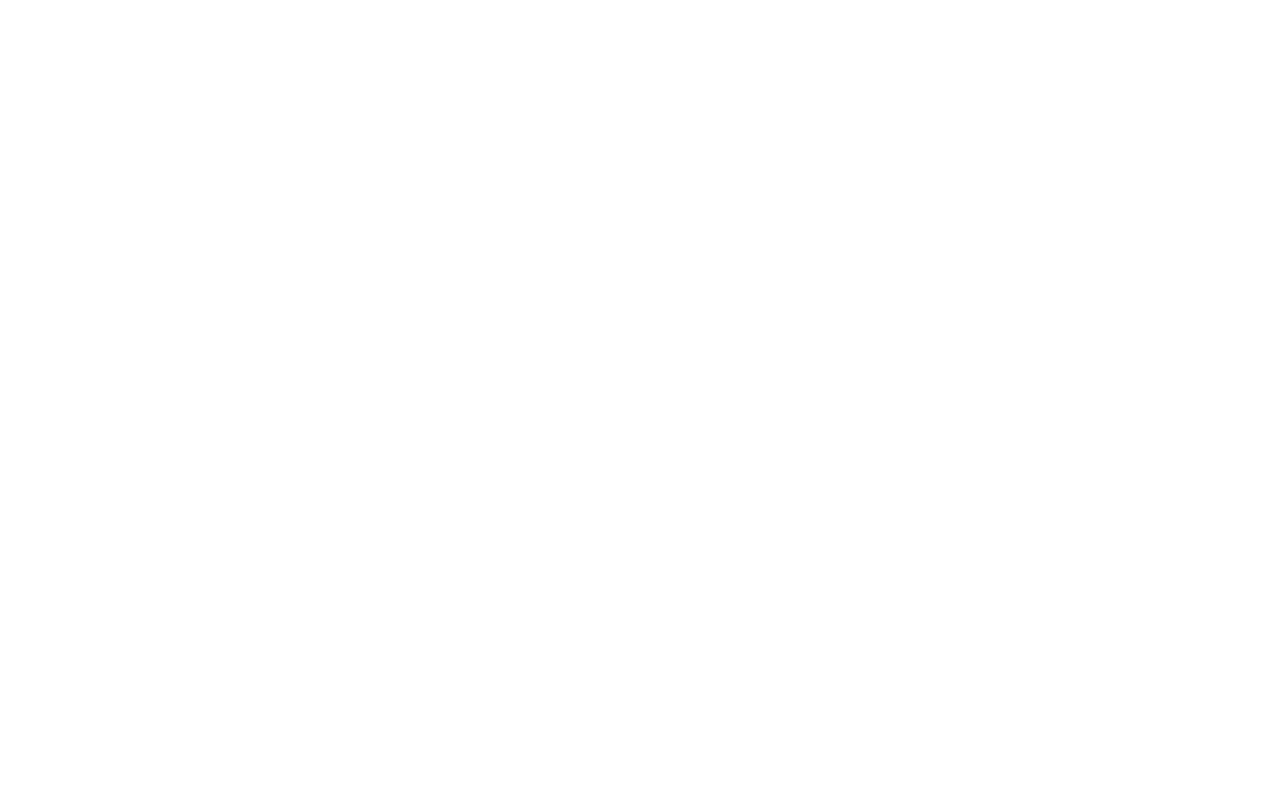
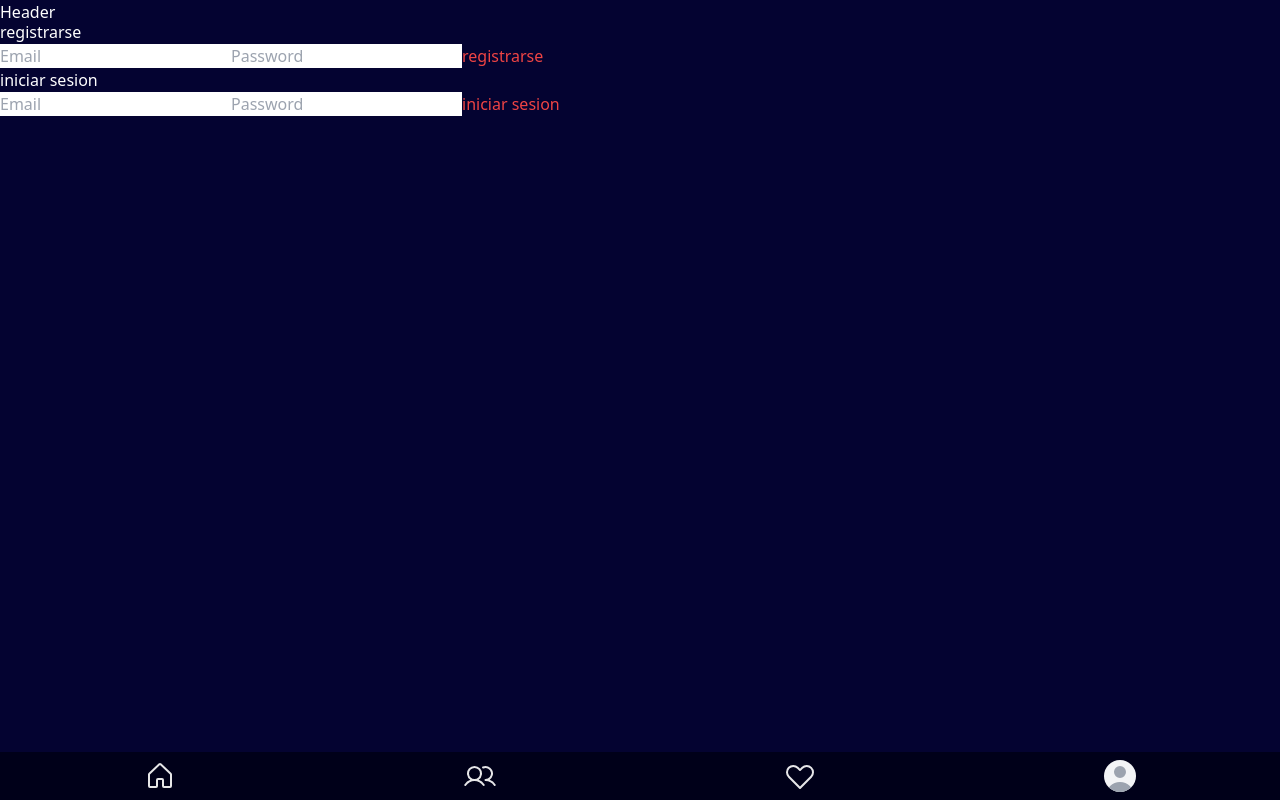
Before and after one commit to josttme/platzi-react-advanced-petgram, a React (Vite) app: page /login in a window 1280 px wide. Before the commit this address had no page. Built offline with nearby package versions, Linux system fonts and the light colour scheme.

Commit message:
:sparkles: [ADD] form login and register

```diff
--- /dev/null
+++ b/src/components/Form.jsx
@@ -0,0 +1,43 @@
+import { PropTypes } from 'prop-types'
+import useFormUser from '../hooks/useFormUser'
+
+export const Form = ({ onSubmit, title }) => {
+	const initialState = {
+		email: '',
+		password: ''
+	}
+
+	const [state, onChange] = useFormUser(initialState)
+
+	const { email, password } = state
+	const handleSubmit = (e) => {
+		e.preventDefault()
+		onSubmit({ email, password })
+	}
+	return (
+		<>
+			<h2>{title}</h2>
+			<form onSubmit={handleSubmit} className="text-red-500">
+				<input
+					placeholder="Email"
+					name="email"
+					value={email}
+					onChange={onChange}
+				/>
+				<input
+					type="password"
+					placeholder="Password"
+					name="password"
+					value={password}
+					onChange={onChange}
+				/>
+				<button type="submit">{title}</button>
+			</form>
+		</>
+	)
+}
+
+Form.propTypes = {
+	onSubmit: PropTypes.func.isRequired,
+	title: PropTypes.string.isRequired
+}
--- a/src/components/Header.jsx
+++ b/src/components/Header.jsx
@@ -1,3 +1,3 @@
 export function Header() {
-	return <div className="fixed left-0 right-0">Header</div>
+	return <div className="fixed left-0 right-0 top-0">Header</div>
 }
--- a/src/components/Navbar.jsx
+++ b/src/components/Navbar.jsx
@@ -36,7 +36,12 @@ export function Navbar() {
 						</svg>
 					</div>
 				</NavLink>
-				<NavLink>
+				<NavLink
+					to="/favorites"
+					className={({ isActive }) =>
+						isActive ? ' bg-[#0938c0]' : ''
+					}
+				>
 					<div className="grid h-12 w-12 place-content-center">
 						<svg
 							xmlns="http://www.w3.org/2000/svg"
--- /dev/null
+++ b/src/context/context.jsx
@@ -0,0 +1,30 @@
+import { PropTypes } from 'prop-types'
+import { createContext, useEffect, useState } from 'react'
+import { useNavigate } from 'react-router-dom'
+
+export const Context = createContext()
+
+export function ContextProvider({ children }) {
+	const navigate = useNavigate()
+	const [isAuth, setIsAuth] = useState(false)
+
+	const activeAuth = () => {
+		setIsAuth(true)
+	}
+	useEffect(() => {
+		isAuth && navigate('/favorites')
+	}, [isAuth])
+	const valueContext = {
+		isAuth,
+		activeAuth
+	}
+
+	return (
+		<Context.Provider value={valueContext}>
+			{children}
+		</Context.Provider>
+	)
+}
+ContextProvider.propTypes = {
+	children: PropTypes.node.isRequired
+}
--- /dev/null
+++ b/src/hooks/useFormUser.js
@@ -0,0 +1,15 @@
+import { useState } from 'react'
+
+const useFormUser = (initial) => {
+	const [value, setValue] = useState(initial)
+
+	const onChange = (e) =>
+		setValue({
+			...value,
+			[e.target.name]: e.target.value
+		})
+
+	return [value, onChange]
+}
+
+export default useFormUser
--- /dev/null
+++ b/src/hooks/useRegisterMutation.js
@@ -0,0 +1,13 @@
+import { gql, useMutation } from '@apollo/client'
+
+const REGISTER = gql`
+	mutation signup($input: UserCredentials!) {
+		signup(input: $input)
+	}
+`
+
+export const useRegisterMutation = () => {
+	const [registerMutation] = useMutation(REGISTER)
+
+	return { registerMutation }
+}
--- a/src/layout/Layout.jsx
+++ b/src/layout/Layout.jsx
@@ -4,7 +4,7 @@ import { Navbar } from '../components/Navbar'
 
 export function Layout() {
 	return (
-		<section className="min-h-screen bg-primary text-white">
+		<section className="min-h-screen bg-primary pt-5 text-white">
 			<Header />
 			<Outlet />
 			<Navbar />
--- /dev/null
+++ b/src/pages/Favorites.jsx
@@ -0,0 +1,3 @@
+export function Favorites() {
+	return <div>Favorites</div>
+}
--- /dev/null
+++ b/src/pages/NotRegistedUser.jsx
@@ -0,0 +1,22 @@
+import { useContext } from 'react'
+import { Context } from '../context/context'
+import { Form } from '../components/Form'
+import { useRegisterMutation } from '../hooks/useRegisterMutation'
+
+export function NotRegistedUser() {
+	const { activeAuth } = useContext(Context)
+	const { registerMutation } = useRegisterMutation()
+
+	const handleAuth = async ({ email, password }) => {
+		console.log(email, password)
+		const input = { email, password }
+		const variables = { input }
+		registerMutation({ variables }).then(activeAuth)
+	}
+	return (
+		<>
+			<Form onSubmit={handleAuth} title={'registrarse'} />
+			<Form onSubmit={activeAuth} title={'iniciar sesion'} />
+		</>
+	)
+}
--- /dev/null
+++ b/src/pages/PrivateRoute.jsx
@@ -0,0 +1,18 @@
+import { PropTypes } from 'prop-types'
+import { useContext } from 'react'
+import { Navigate } from 'react-router-dom'
+import { Context } from '../context/context'
+
+export function PrivateRoute({ children }) {
+	const { isAuth } = useContext(Context)
+
+	if (!isAuth) {
+		return <Navigate to="/login" />
+	}
+
+	return children
+}
+
+PrivateRoute.propTypes = {
+	children: PropTypes.node
+}
--- /dev/null
+++ b/src/pages/User.jsx
@@ -0,0 +1,3 @@
+export function User() {
+	return <div>User</div>
+}
--- a/src/routes/App.jsx
+++ b/src/routes/App.jsx
@@ -8,6 +8,11 @@ import {
 	InMemoryCache
 } from '@apollo/client'
 import { Profiles } from '../pages/Profiles'
+import { ContextProvider } from '../context/context'
+import { User } from '../pages/User'
+import { Favorites } from '../pages/Favorites'
+import { PrivateRoute } from '../pages/PrivateRoute'
+import { NotRegistedUser } from '../pages/NotRegistedUser'
 
 const client = new ApolloClient({
 	uri: 'https://server-petgram-josttme.vercel.app/graphql',
@@ -17,13 +22,32 @@ export function App() {
 	return (
 		<ApolloProvider client={client}>
 			<BrowserRouter>
+				<ContextProvider>
 					<Routes>
 						<Route path="/" element={<Layout />}>
 							<Route index element={<Home />} />
 							<Route path="/users" element={<Users />} />
 							<Route path="/photos/:type" element={<Profiles />} />
+							<Route path="/login" element={<NotRegistedUser />} />
+							<Route
+								path="/user"
+								element={
+									<PrivateRoute>
+										<User />
+									</PrivateRoute>
+								}
+							/>
+							<Route
+								path="/favorites"
+								element={
+									<PrivateRoute>
+										<Favorites />
+									</PrivateRoute>
+								}
+							/>
 						</Route>
 					</Routes>
+				</ContextProvider>
 			</BrowserRouter>
 		</ApolloProvider>
 	)
```
Lines whose indentation alone changed are shown as unchanged.
